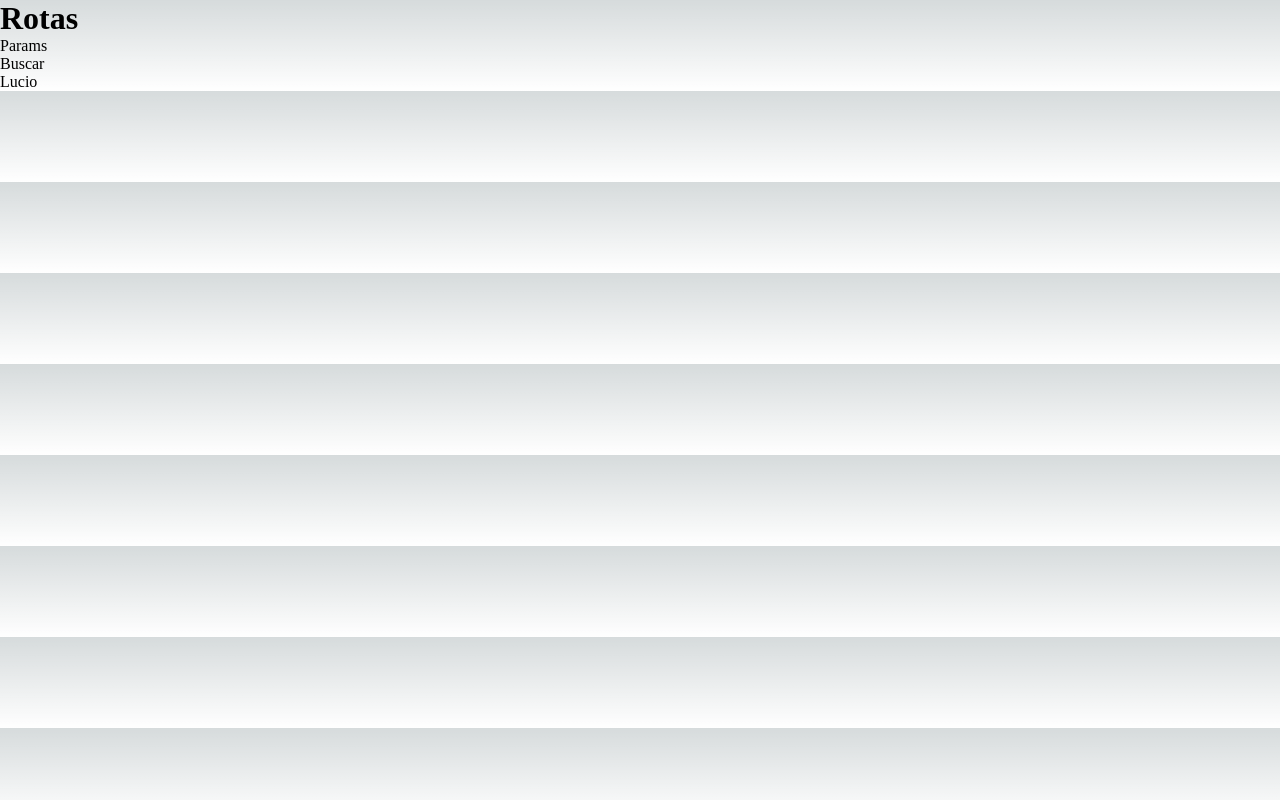
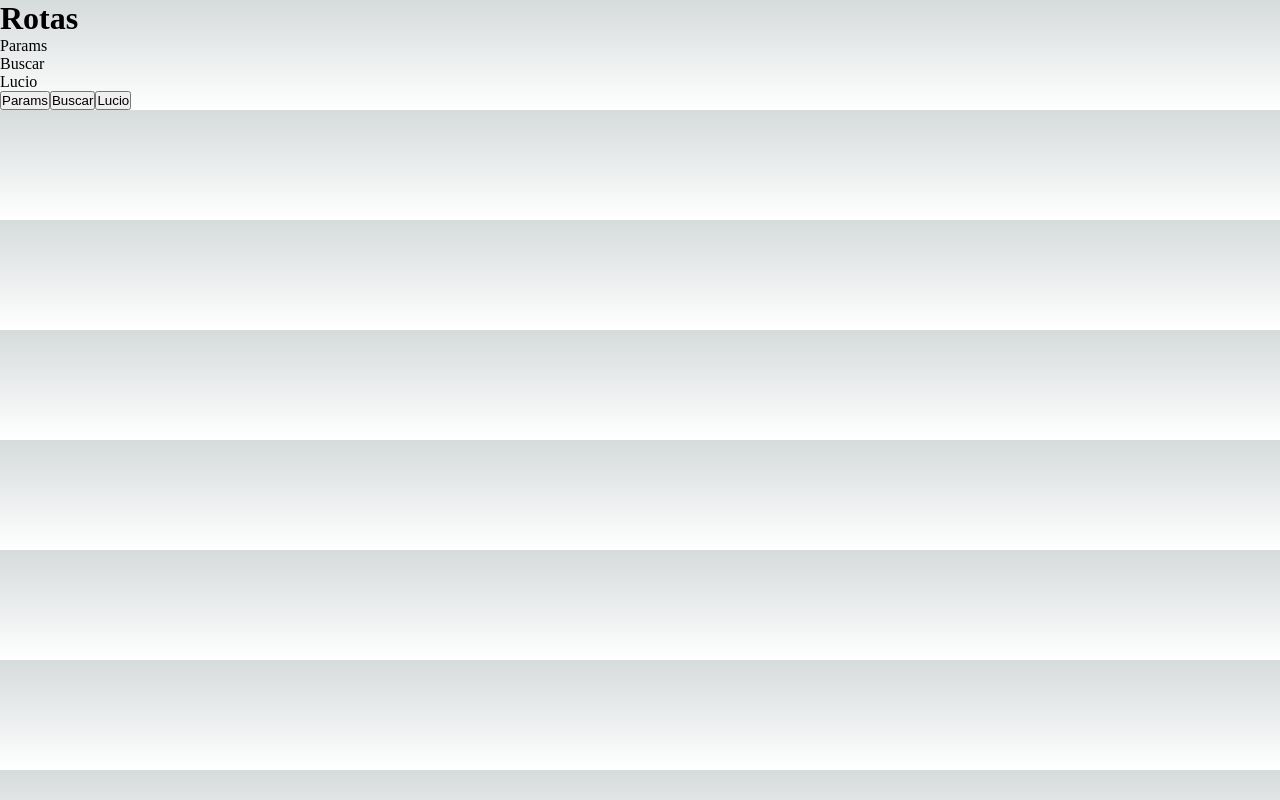
Before and after one commit to luciocarvalho10/curso-next, a Next.js app: page /rotas in a window 1280 px wide. Built offline with nearby package versions, Linux system fonts and the light colour scheme.

Commit message:
navegando com router

```diff
--- a/src/pages/rotas/index.jsx
+++ b/src/pages/rotas/index.jsx
@@ -1,20 +1,47 @@
 import Link from 'next/link'
+import router from 'next/router'
+
+const routes = {
+    params: '/rotas/params?id=2&nome=Luciano',
+    buscar: '/rotas/1/buscar',
+    lucio: '/rotas/1/Lucio'
+}
 
 export default function rotas() {
+
+    function navegacaoSimples(url) {
+        router.push(url)
+    }
+
+    function navegacaoComParams(){
+        router.push({
+            pathname: '/rotas/params',
+            query: {
+                id: 2,
+                nome: 'Luciano'
+            }
+        })
+    }
+
     return (
         <div>
             <h1>Rotas</h1>
             <ul>
-                <Link href="/rotas/params?id=2&nome=Luciano">
+                <Link href={routes.params}>
                     <li>Params</li>
                 </Link>
-                <Link href="/rotas/1/buscar">
+                <Link href={routes.buscar}>
                     <li>Buscar</li>
                 </Link>
-                <Link href="/rotas/1/Lucio">
+                <Link href={routes.lucio}>
                     <li>Lucio</li>
                 </Link>
             </ul>
+            <div>
+                <button onClick={navegacaoComParams}>Params</button>
+                <button onClick={() => router.push(routes.params)}>Buscar</button>
+                <button onClick={() => navegacaoSimples(routes.lucio)}>Lucio</button>
+            </div>
         </div>
     )
 }
```
